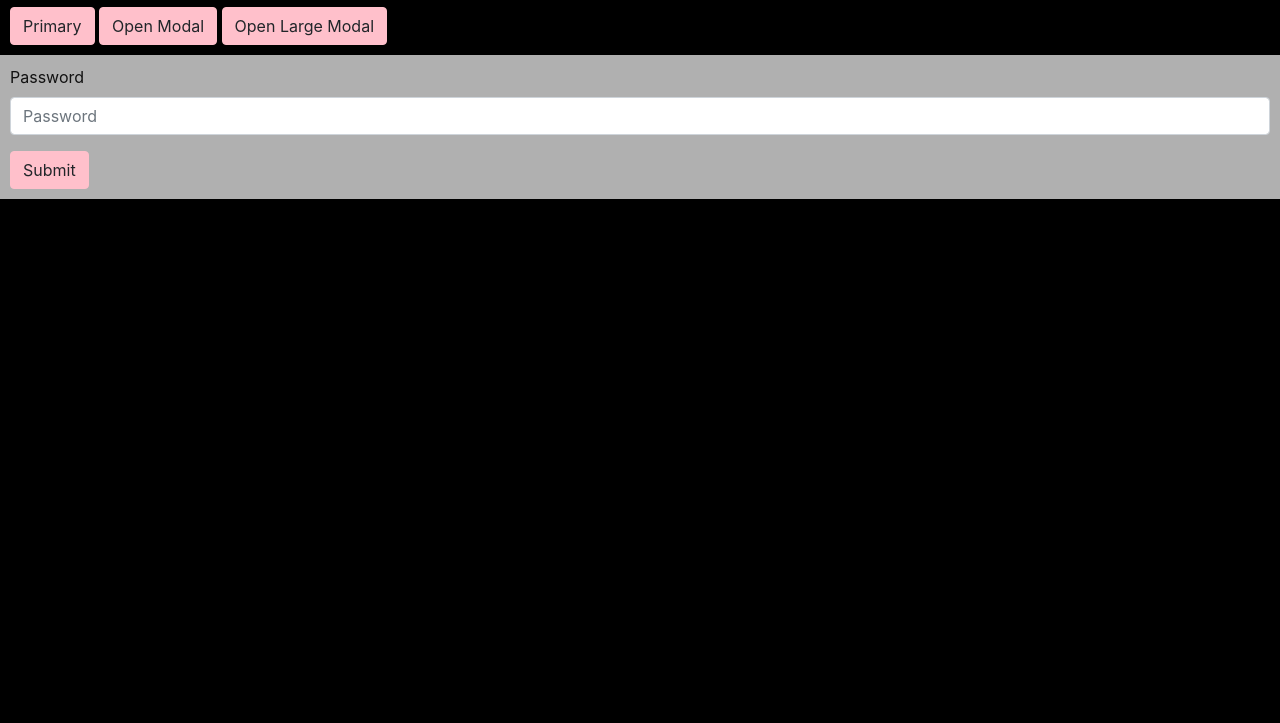
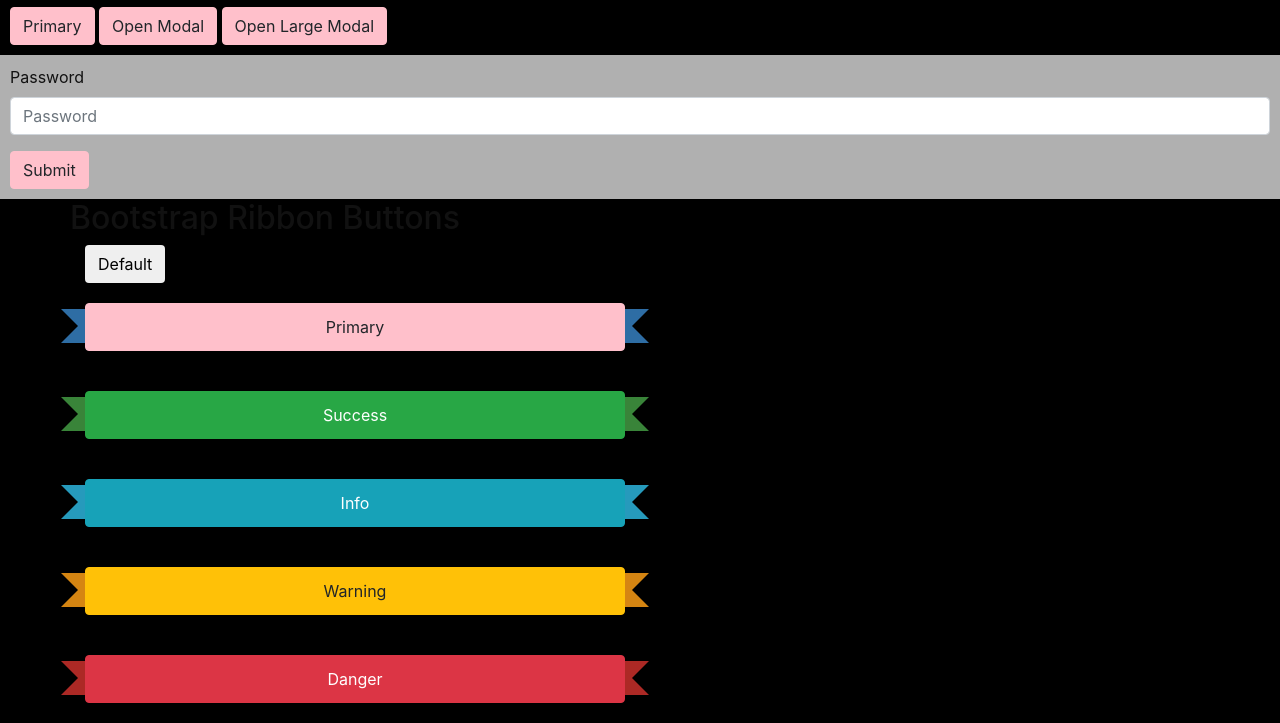
Before and after one commit to CoreDumpedAcademy/CD_MakeUp, a website: page index.html in a window 1280 px wide. Shown: the part 461-1184 px from the top of the page. Before the commit the page ends 800 px from the top, so only its background shows below. Drawn offline with nearby package versions, Linux system fonts and the light colour scheme.

Commit message:
Mi parte de libreria con el elemento de button

```diff
--- /dev/null
+++ b/css/button.css
@@ -0,0 +1,95 @@
+
+
+
+button.ribbon {
+  margin: 20px 0;
+  line-height: 34px;
+  position: relative;
+  cursor: pointer;
+  user-select: none;
+  outline:none !important;
+  width:100%;
+}
+
+button:active {
+
+  outline:none;
+}
+
+button.ribbon {
+
+  outline:none;
+  outline-color: transparent;
+}
+button.ribbon:before, button.ribbon:after {
+  top: 5px;
+  z-index: -10;
+}
+button.ribbon:before {
+  border-color: #53dab6 #53dab6 #53dab6 transparent;
+  left: -25px;
+  border-width: 17px;
+}
+button.ribbon:after {
+  border-color: #53dab6 transparent #53dab6 #53dab6;
+  right: -25px;
+  border-width: 17px;
+}
+
+button:before, button:after {
+  content: '';
+  position: absolute;
+  height: 0;
+  width: 0;
+  border-style: solid;
+  border-width: 0;
+  outline:none;
+}
+
+button.btn-default:before {
+  border-color: #757575 #757575 #757575 transparent;
+    }
+    button.btn-default:after {
+  border-color: #757575 transparent #757575 #757575;
+    }
+
+
+
+    button.btn-primary:before {
+  border-color: #2e6da4 #2e6da4 #2e6da4 transparent;
+    }
+    button.btn-primary:after {
+  border-color: #2e6da4 transparent #2e6da4 #2e6da4;
+    }
+
+
+    button.btn-success:before {
+  border-color: #398439 #398439 #398439 transparent;
+    }
+    button.btn-success:after {
+  border-color: #398439 transparent #398439 #398439;
+    }
+
+
+    button.btn-info:before {
+  border-color: #269abc #269abc #269abc transparent;
+    }
+    button.btn-info:after {
+  border-color: #269abc transparent #269abc #269abc;
+    }
+
+
+    button.btn-warning:before {
+  border-color: #d58512 #d58512 #d58512 transparent;
+    }
+    button.btn-warning:after {
+  border-color: #d58512 transparent #d58512 #d58512;
+    }
+
+
+    button.btn-danger:before {
+  border-color: #ac2925 #ac2925 #ac2925 transparent;
+    }
+    button.btn-danger:after {
+  border-color: #ac2925 transparent #ac2925 #ac2925;
+    }
--- a/index.html
+++ b/index.html
@@ -15,6 +15,7 @@
 	<link rel="stylesheet" href="css/styles.css">
 	<link rel="stylesheet" href="https://unpkg.com/leaflet@1.3.4/dist/leaflet.css" integrity="sha512-puBpdR0798OZvTTbP4A8Ix/l+A4dHDD0DGqYW6RQ+9jxkRFclaxxQb/SJAWZfWAkuyeQUytO7+7N4QKrDh+drA=="
 	 crossorigin="" />
+	<link rel="stylesheet" href="css/button.css">
 </head>
 
 <body>
@@ -87,6 +88,30 @@
 		</form>
 	</section>
 
+	<div class="container">
+		<div class="row">
+			<h2>Bootstrap Ribbon Buttons</h2>
+		</div>
+
+		<div class="row">
+
+		<div class="col-md-6">       <!-- Standard button -->
+	<button type="button" class="btn button.ribbon">Default</button>
+
+	<!-- Provides extra visual weight and identifies the primary action in a set of buttons -->
+	<button type="button" class="btn btn-primary ribbon">Primary</button>
+
+	<!-- Indicates a successful or positive action -->
+	<button type="button" class="btn btn-success ribbon">Success</button>
+
+	<!-- Contextual button for informational alert messages -->
+	<button type="button" class="btn btn-info ribbon">Info</button>
+
+	<!-- Indicates caution should be taken with this action -->
+	<button type="button" class="btn btn-warning ribbon">Warning</button>
+
+	<!-- Indicates a dangerous or potentially negative action -->
+	<button type="button" class="btn btn-danger ribbon">Danger</button>
 
 
 	<!-- Bootstrap -->
```
Also changed, not shown: README.md, sass/Buttons.sass (added).
